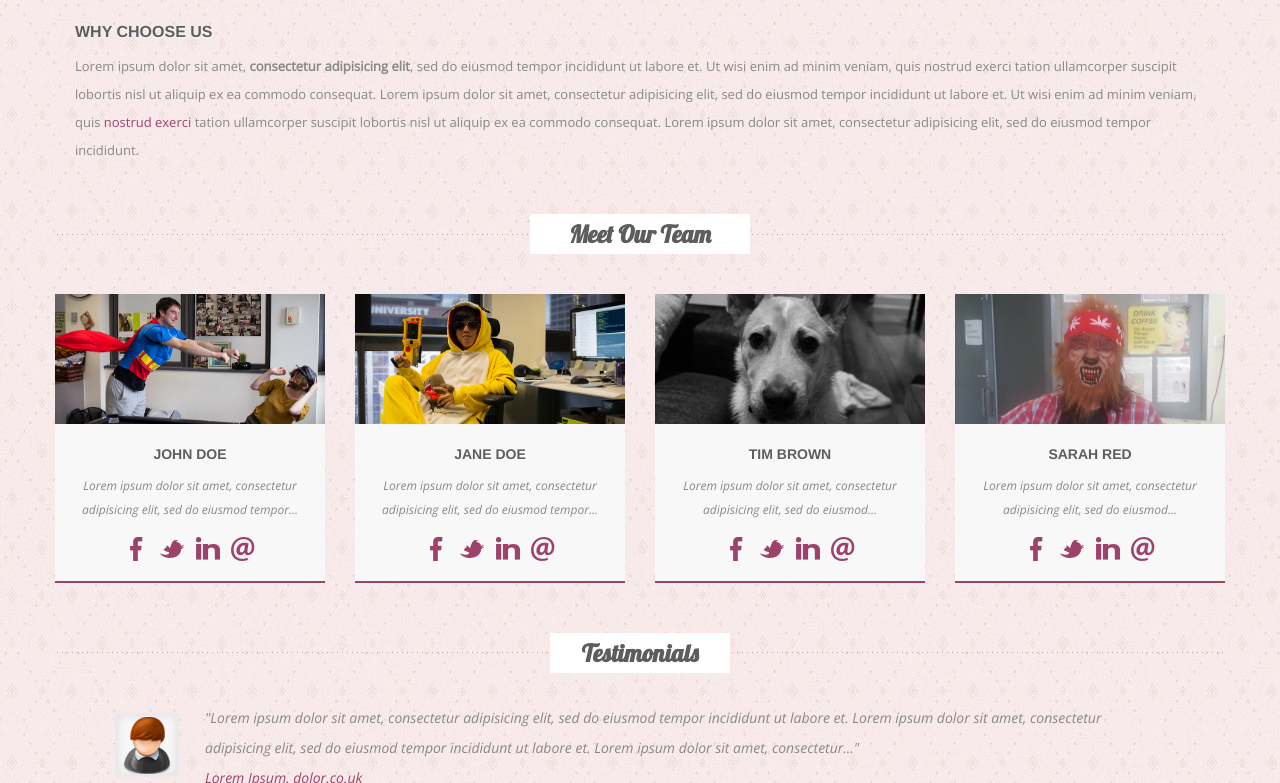
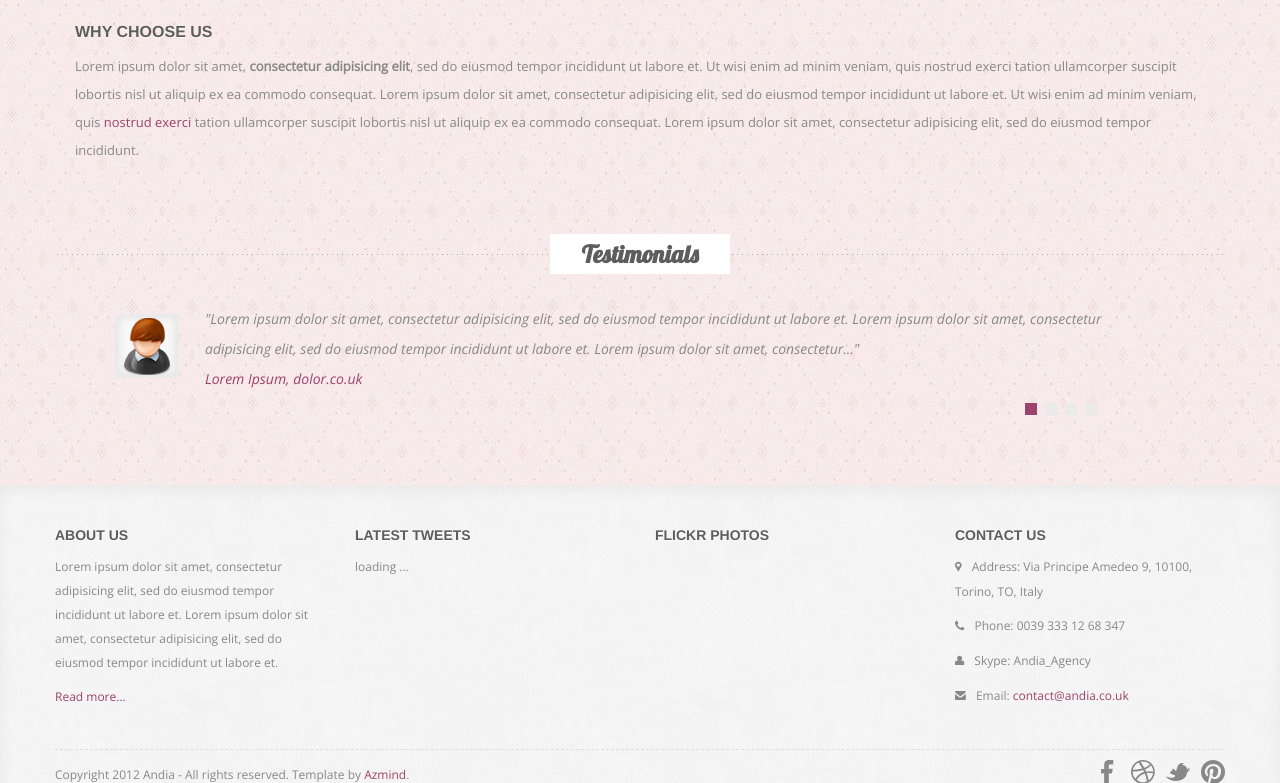
Before and after one commit to Treyor/gallery, a plain HTML site: page about.html in a window 1280 px wide. Shown: the part 569-1352 px from the top of the page. Drawn offline with nearby package versions, Linux system fonts and the light colour scheme; some packages are replaced by stand-ins of ours; a web font is replaced by a local one.

Commit message:
Update about.html

```diff
--- a/about.html
+++ b/about.html
@@ -98,58 +98,7 @@
             </div>
         </div>
 
-        <!-- Meet Our Team -->
-        <div class="team container">
-            <div class="team-title">
-                <h3>Meet Our Team</h3>
-            </div>
-            <div class="row">
-                <div class="team-text span3">
-                    <img src="assets/img/team/1.jpg" alt="">
-                    <h4>John Doe</h4>
-                    <p>Lorem ipsum dolor sit amet, consectetur adipisicing elit, sed do eiusmod tempor...</p>
-                    <div class="social-links">
-                        <a class="facebook" href=""></a>
-                        <a class="twitter" href=""></a>
-                        <a class="linkedin" href=""></a>
-                        <a class="email" href=""></a>
-                    </div>
-                </div>
-                <div class="team-text span3">
-                    <img src="assets/img/team/2.jpg" alt="">
-                    <h4>Jane Doe</h4>
-                    <p>Lorem ipsum dolor sit amet, consectetur adipisicing elit, sed do eiusmod tempor...</p>
-                    <div class="social-links">
-                        <a class="facebook" href=""></a>
-                        <a class="twitter" href=""></a>
-                        <a class="linkedin" href=""></a>
-                        <a class="email" href=""></a>
-                    </div>
-                </div>
-                <div class="team-text span3">
-                    <img src="assets/img/team/3.jpg" alt="">
-                    <h4>Tim Brown</h4>
-                    <p>Lorem ipsum dolor sit amet, consectetur adipisicing elit, sed do eiusmod...</p>
-                    <div class="social-links">
-                        <a class="facebook" href=""></a>
-                        <a class="twitter" href=""></a>
-                        <a class="linkedin" href=""></a>
-                        <a class="email" href=""></a>
-                    </div>
-                </div>
-                <div class="team-text span3">
-                    <img src="assets/img/team/4.jpg" alt="">
-                    <h4>Sarah Red</h4>
-                    <p>Lorem ipsum dolor sit amet, consectetur adipisicing elit, sed do eiusmod...</p>
-                    <div class="social-links">
-                        <a class="facebook" href=""></a>
-                        <a class="twitter" href=""></a>
-                        <a class="linkedin" href=""></a>
-                        <a class="email" href=""></a>
-                    </div>
-                </div>
-            </div>
-        </div>
+
 
         <!-- Testimonials -->
         <div class="testimonials container">
```
